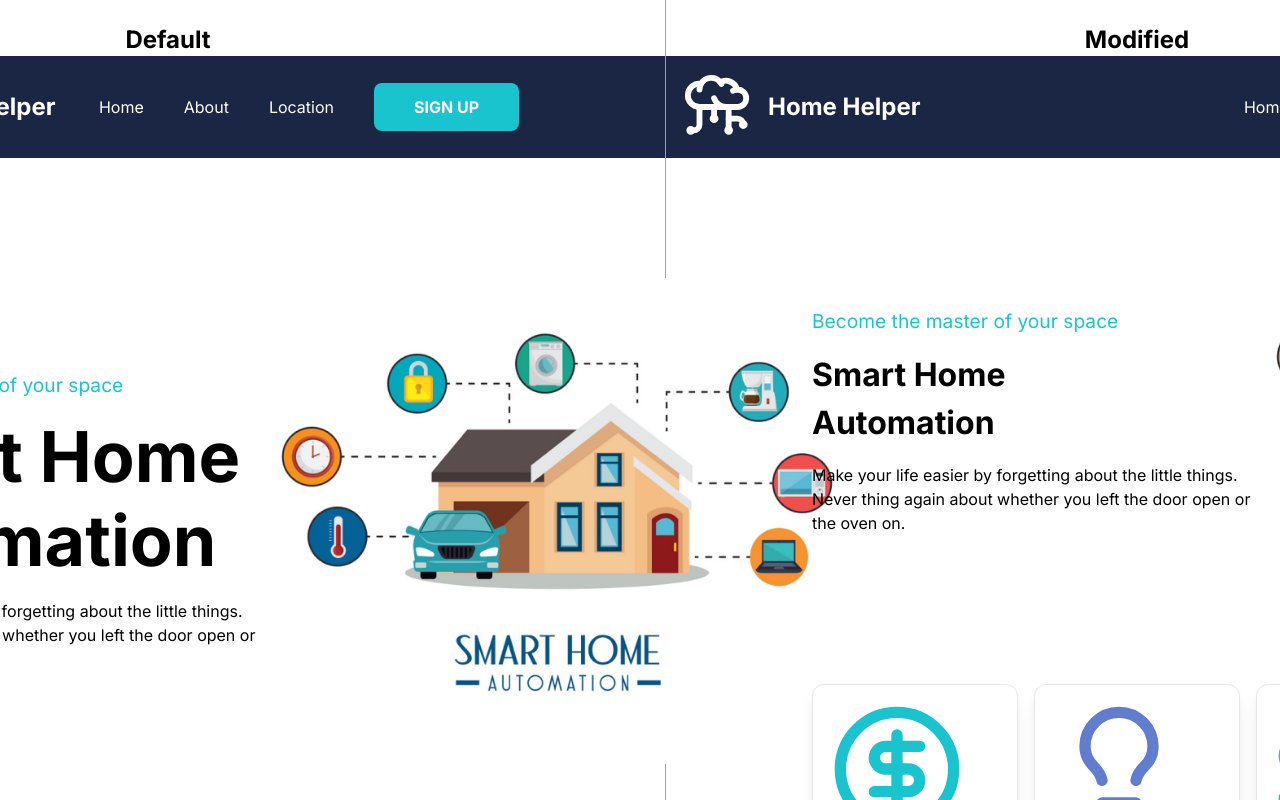
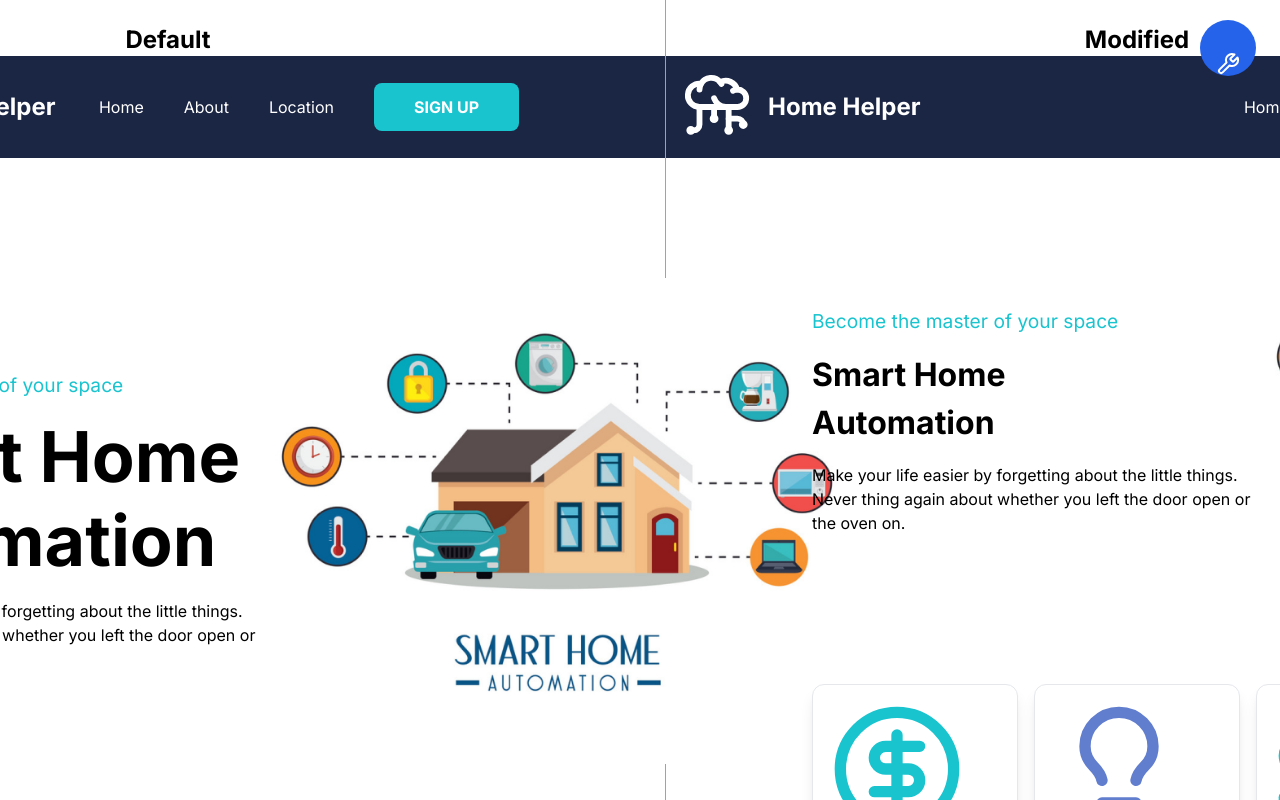
Before and after one commit to aziznal/design-principles-comparison, a Next.js app: page / in a window 1280 px wide. Shown: the top 800 px of the page. Built offline with nearby package versions, Linux system fonts and the light colour scheme.

Commit message:
add movable mod tool popup

```diff
--- a/app/layout.tsx
+++ b/app/layout.tsx
@@ -2,6 +2,7 @@ import type { Metadata } from "next";
 import { Inter } from "next/font/google";
 import "./globals.css";
 import { cn } from "@/lib/utils";
+import { ModTool } from "@/components/ModTool";
 
 const inter = Inter({ subsets: ["latin"] });
 
@@ -17,7 +18,11 @@ export default function RootLayout({
 }) {
   return (
     <html lang="en" className="h-full">
-      <body className={cn(inter.className, "h-full")}>{children}</body>
+      <body className={cn(inter.className, "h-full")}>
+        {children}
+
+        <ModTool />
+      </body>
     </html>
   );
 }
--- /dev/null
+++ b/components/ModTool.tsx
@@ -0,0 +1,64 @@
+"use client";
+
+import { useEffect, useState } from "react";
+import { useProps } from "./PropProvider";
+import { Wrench } from "lucide-react";
+
+export const ModTool = () => {
+  const props = useProps();
+
+  const [toolPosition, setToolPosition] = useState({
+    x: window.innerWidth - 80,
+    y: 20,
+  });
+  const [isToolOpen, setIsToolOpen] = useState(false);
+  const [isToolDragging, setIsToolDragging] = useState(false);
+
+  useEffect(() => {
+    const handleMouseMove = (e: MouseEvent) => {
+      if (isToolDragging) {
+        setToolPosition({ x: e.clientX - 20, y: e.clientY - 20 });
+      }
+    };
+
+    const handleMouseUp = () => {
+      setIsToolDragging(false);
+    };
+
+    window.addEventListener("mousemove", handleMouseMove);
+    window.addEventListener("mouseup", handleMouseUp);
+
+    return () => {
+      window.removeEventListener("mousemove", handleMouseMove);
+      window.removeEventListener("mouseup", handleMouseUp);
+    };
+  }, [isToolDragging]);
+
+  return (
+    <div
+      className="absolute w-14 h-14 bg-blue-600 rounded-full flex flex-col justify-end items-center cursor-pointer hover:bg-blue-700 transition-colors duration-200 text-white"
+      style={{
+        top: toolPosition.y,
+        left: toolPosition.x,
+      }}
+      onMouseDown={(e) => {
+        e.stopPropagation();
+        e.preventDefault();
+        setIsToolDragging(true);
+      }}
+      onClick={(e) => {
+        e.stopPropagation();
+        e.preventDefault();
+        setIsToolOpen((state) => !state);
+      }}
+    >
+      <Wrench size={24} />
+
+      {isToolOpen && (
+        <div className="absolute w-40 h-40 bg-gray-800 rounded-lg shadow-lg flex flex-col justify-center items-center">
+          <div className="flex flex-col items-center">Mod Tool Open!</div>
+        </div>
+      )}
+    </div>
+  );
+};
```
